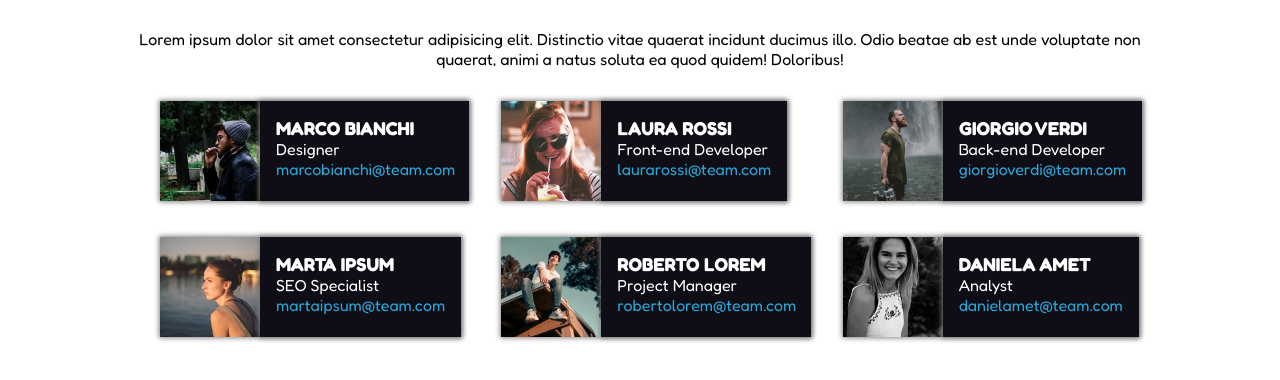
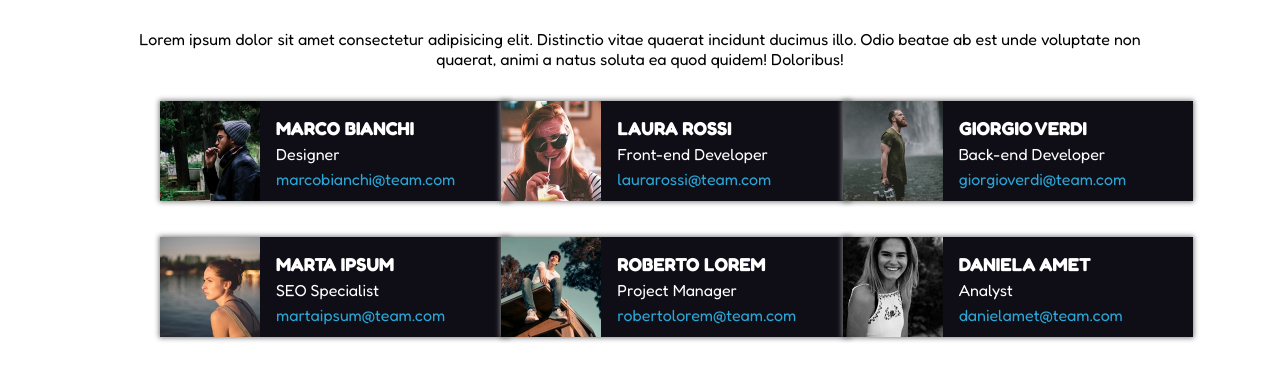
Before and after one commit to Francesco-Munafo/html-css-float-cards, a plain HTML site: page index.html in a window 1280 px wide. Shown: the part 74-454 px from the top of the page. Drawn offline with Linux system fonts and the light colour scheme.

Commit message:
Fix on .html and .css files
Add div.clearfix to all card and fixed wrong shadowbox look

```diff
--- a/assets/style.css
+++ b/assets/style.css
@@ -74,6 +74,7 @@ p {
 .card{
     background-color: var(--team-profilebg);
     height: 100px;
+    width: 350px;
     box-shadow: grey 0px 0px 5px 1px;
     display: inline-block;
     }
@@ -98,6 +99,6 @@ p {
  }
 
  .profession{
-    margin:0.;
+    margin:0.3rem 0;
  }
 /*#endregion Container */
--- a/index.html
+++ b/index.html
@@ -27,10 +27,11 @@
                             <img src="./assets/img/male1.png" height="100"
                                 alt="male smoking a cigarette">
                         </div>
-                        <div class="description card white-text">
+                        <div class="description white-text">
                             <h3>MARCO BIANCHI</h3>
                             <div class="profession">Designer</div>
                             <a href="#">marcobianchi@team.com</a>
+                            <div class="cleafix"></div>
                         </div>
                     </div>
                 </div>
@@ -41,10 +42,11 @@
                             <img src="./assets/img/female1.png" height="100"
                                 alt="female drinking">
                         </div>
-                        <div class="description card white-text">
+                        <div class="description white-text">
                             <h3>LAURA ROSSI</h3>
                             <div class="profession">Front-end Developer</div>
                             <a href="#">laurarossi@team.com</a>
+                            <div class="cleafix"></div>
                         </div>
                     </div>
                 </div>
@@ -55,10 +57,11 @@
                             <img src="./assets/img/male2.png" height="100"
                                 alt="male with waterfall in background">
                         </div>
-                        <div class="description card white-text">
+                        <div class="description white-text">
                             <h3>GIORGIO VERDI</h3>
                             <div class="profession">Back-end Developer</div>
                             <a href="#">giorgioverdi@team.com</a>
+                            <div class="cleafix"></div>
                         </div>
                     </div>
                 </div>
@@ -69,10 +72,11 @@
                             <img src="./assets/img/female2.png" height="100"
                                 alt="female with lake in background">
                         </div>
-                        <div class="description card white-text">
+                        <div class="description white-text">
                             <h3>MARTA IPSUM</h3>
                             <div class="profession">SEO Specialist</div>
                             <a href="#">martaipsum@team.com</a>
+                            <div class="cleafix"></div>
                         </div>
                     </div>
                 </div>
@@ -83,10 +87,11 @@
                             <img src="./assets/img/male3.png" height="100"
                                 alt="male sitting on a roof">
                         </div>
-                        <div class="description card white-text">
+                        <div class="description white-text">
                             <h3>ROBERTO LOREM</h3>
                             <div class="profession">Project Manager</div>
                             <a href="#">robertolorem@team.com</a>
+                            <div class="cleafix"></div>
                         </div>
                     </div>
                 </div>
@@ -97,10 +102,11 @@
                             <img src="./assets/img/female3.png" height="100"
                                 alt="female smiling">
                         </div>
-                        <div class="description card white-text">
+                        <div class="description white-text">
                             <h3>DANIELA AMET</h3>
                             <div class="profession">Analyst</div>
                             <a href="#">danielamet@team.com</a>
+                            <div class="cleafix"></div>
                         </div>
                     </div>
                 </div>
```
